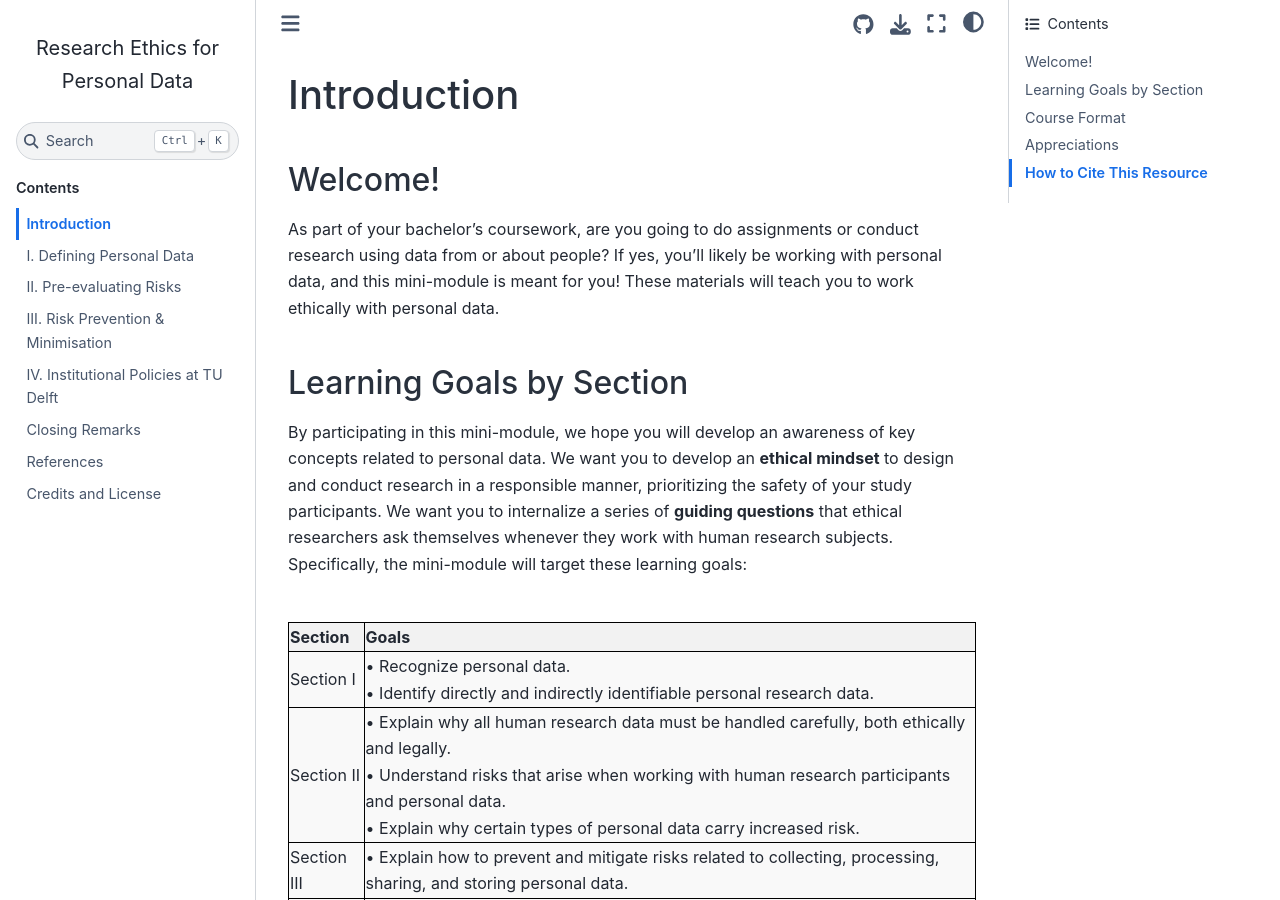
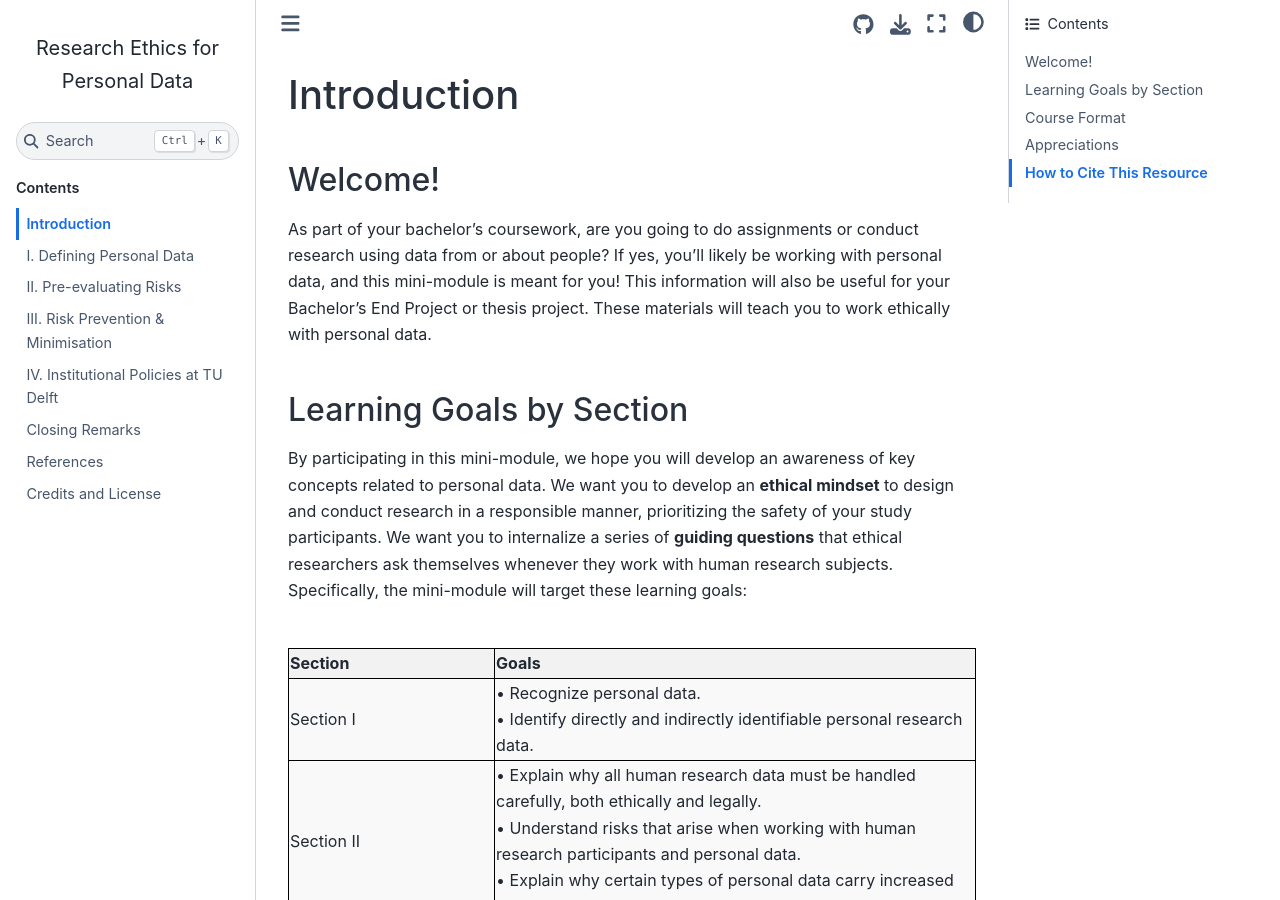
Before and after one commit to tu-delft-library/BSc_Research_Ethics_for_Personal_Data, a Jupyter Book: the page built from book/home.md, in a window 1280 px wide and 900 px high. Built offline with Jupyter Book 1.0.4 settings and Sphinx 7.4.7 and the Sphinx Book theme 1.1.4, drawn with Linux system fonts in a browser that asks for light colours; comment, search, counter and statistics services are not loaded; some of the changed lines change nothing that is shown.

Commit message:
Update home.md

```diff
--- a/book/home.md
+++ b/book/home.md
@@ -2,7 +2,7 @@
 
 ## Welcome!
 
-As part of your bachelor's coursework, are you going to do assignments or conduct research using data from or about people?  If yes, you'll likely be working with personal data, and this mini-module is meant for you! These materials will teach you to work ethically with personal data.
+As part of your bachelor's coursework, are you going to do assignments or conduct research using data from or about people?  If yes, you'll likely be working with personal data, and this mini-module is meant for you! This information will also be useful for your Bachelor's End Project or thesis project. These materials will teach you to work ethically with personal data.
 
 
 
@@ -12,12 +12,12 @@ By participating in this mini-module, we hope you will develop an awareness of k
 
 <table style="border-collapse: collapse; width: 100%;">
   <tr style="background-color: #f2f2f2;">
-    <th style="border: 1px solid black;">Section</th>
+    <th style="border: 1px solid black; width: 30%;">Section</th>
     <th style="border: 1px solid black;">Goals</th>
   </tr>
 
   <tr style="background-color: #f9f9f9;">
-    <td style="border: 1px solid black;">Section I</td>
+    <td style="border: 1px solid black; width: 30%;">Section I</td>
     <td style="border: 1px solid black;">
       • Recognize personal data.<br>
       • Identify directly and indirectly identifiable personal research data.
@@ -25,7 +25,7 @@ By participating in this mini-module, we hope you will develop an awareness of k
   </tr>
 
   <tr style="background-color: #f9f9f9;">
-    <td style="border: 1px solid black;">Section II</td>
+    <td style="border: 1px solid black; width: 30%;">Section II</td>
     <td style="border: 1px solid black;">
       • Explain why all human research data must be handled carefully, both ethically and legally.<br>
       • Understand risks that arise when working with human research participants and personal data.<br>
@@ -36,14 +36,14 @@ By participating in this mini-module, we hope you will develop an awareness of k
   </tr>
 
   <tr style="background-color: #f9f9f9;">
-    <td style="border: 1px solid black;">Section III</td>
+    <td style="border: 1px solid black; width: 30%;">Section III</td>
     <td style="border: 1px solid black;">
       • Explain how to prevent and mitigate risks related to collecting, processing, sharing, and storing personal data.
     </td>
   </tr>
 
   <tr style="background-color: #f9f9f9;">
-    <td style="border: 1px solid black;">Section IV</td>
+    <td style="border: 1px solid black; width: 30%;">Section IV</td>
     <td style="border: 1px solid black;">
       • Be familiar with institutional policies and procedures for personal data.
     </td>
```
